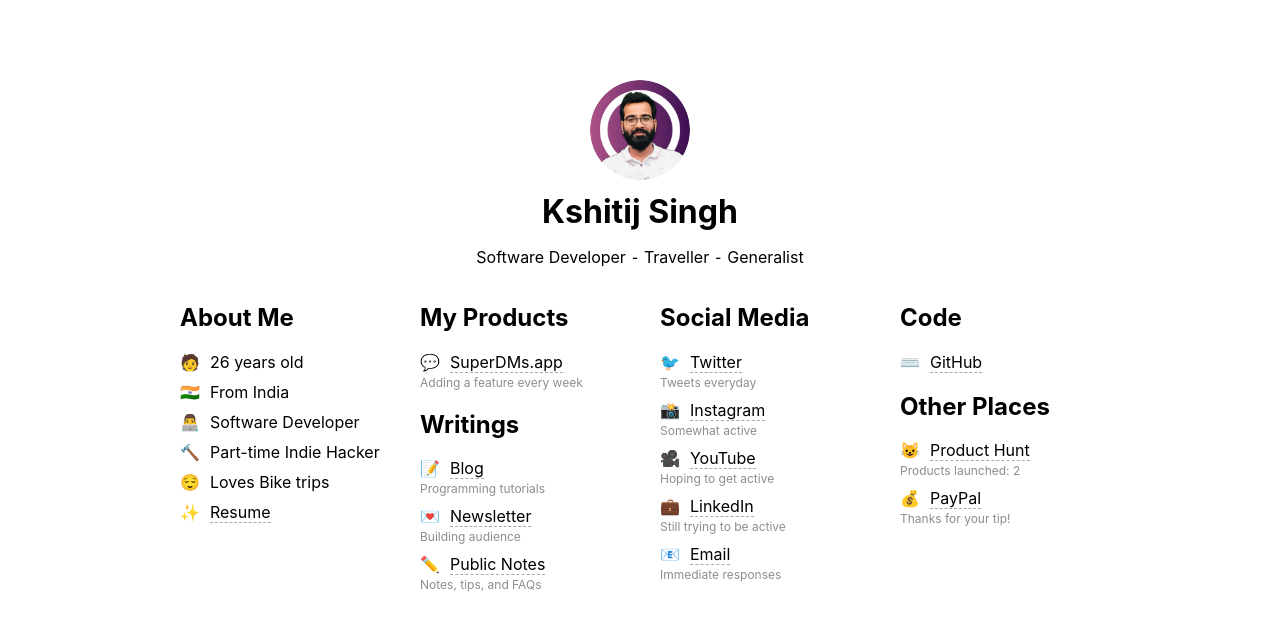
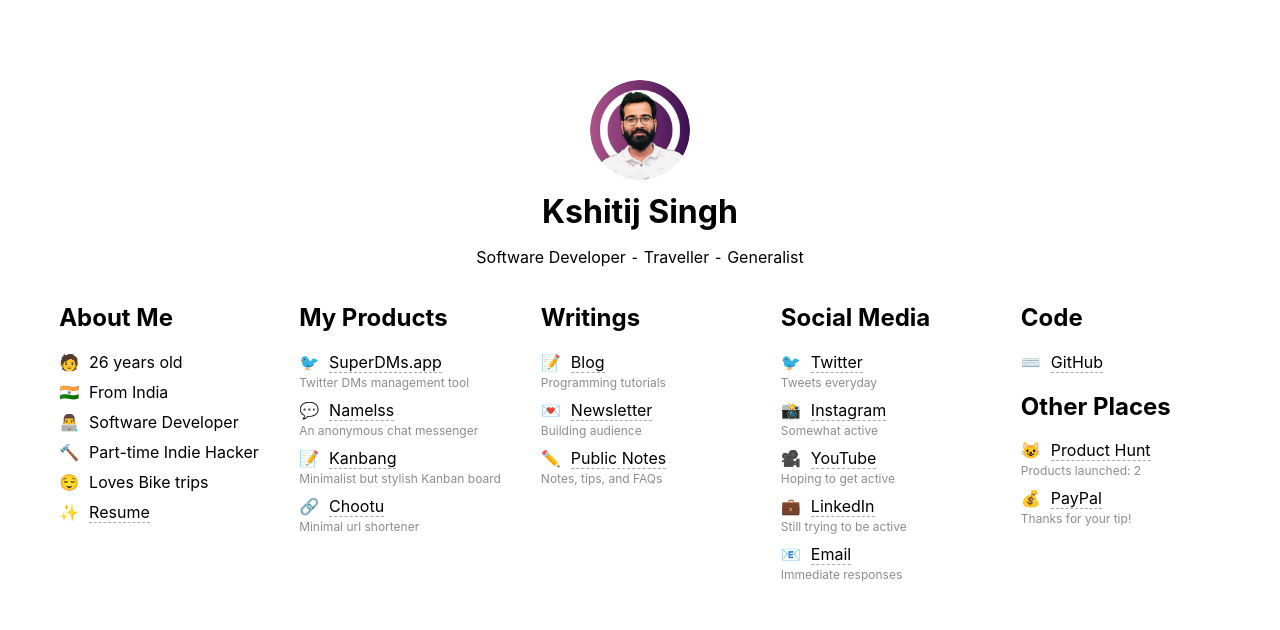
Before and after one commit to singhkshitij/ikshitij, a Next.js app: page / in a window 1280 px wide. Shown: the top 630 px of the page. Built offline with nearby package versions, Linux system fonts and the light colour scheme.

Commit message:
Add links to all products

```diff
--- a/pages/index.js
+++ b/pages/index.js
@@ -137,12 +137,35 @@
                         <ul className={styles.list}>
                             <li>
                                 <div>
-                                    <span style={{marginRight: '10px'}}>💬</span>
+                                    <span style={{marginRight: '10px'}}>🐦</span>
                                     <a href="https://superdms.app" target={"_blank"}>SuperDMs.app</a>
                                 </div>
-                                <div className={styles.subtitle}>Adding a feature every week</div>
+                                <div className={styles.subtitle}>Twitter DMs management tool</div>
+                            </li>
+                            <li>
+                                <div>
+                                    <span style={{marginRight: '10px'}}>💬</span>
+                                    <a href="https://namelss.ikshitij.com/" target={"_blank"}>Namelss</a>
+                                </div>
+                                <div className={styles.subtitle}>An anonymous chat messenger</div>
+                            </li>
+                            <li>
+                                <div>
+                                    <span style={{marginRight: '10px'}}>📝</span>
+                                    <a href="https://kanbang.ikshitij.com/" target={"_blank"}>Kanbang</a>
+                                </div>
+                                <div className={styles.subtitle}>Minimalist but stylish Kanban board</div>
+                            </li>
+                            <li>
+                                <div>
+                                    <span style={{marginRight: '10px'}}>🔗</span>
+                                    <a href="https://chootu.ikshitij.com/" target={"_blank"}>Chootu</a>
+                                </div>
+                                <div className={styles.subtitle}>Minimal url shortener</div>
                             </li>
                         </ul>
+                    </section>
+                    <section>
                         <h2>Writings</h2>
                         <ul className={styles.list}>
                             <li>
@@ -188,7 +211,8 @@
                             <li>
                                 <div>
                                     <span style={{marginRight: '10px'}}>🎥</span>
-                                    <a href="https://www.youtube.com/channel/UC1sLIdmn2AzkPhR9-ThvixQ" target={"_blank"}>YouTube</a>
+                                    <a href="https://www.youtube.com/channel/UC1sLIdmn2AzkPhR9-ThvixQ"
+                                       target={"_blank"}>YouTube</a>
                                 </div>
                                 <div className={styles.subtitle}>Hoping to get active</div>
                             </li>
```
